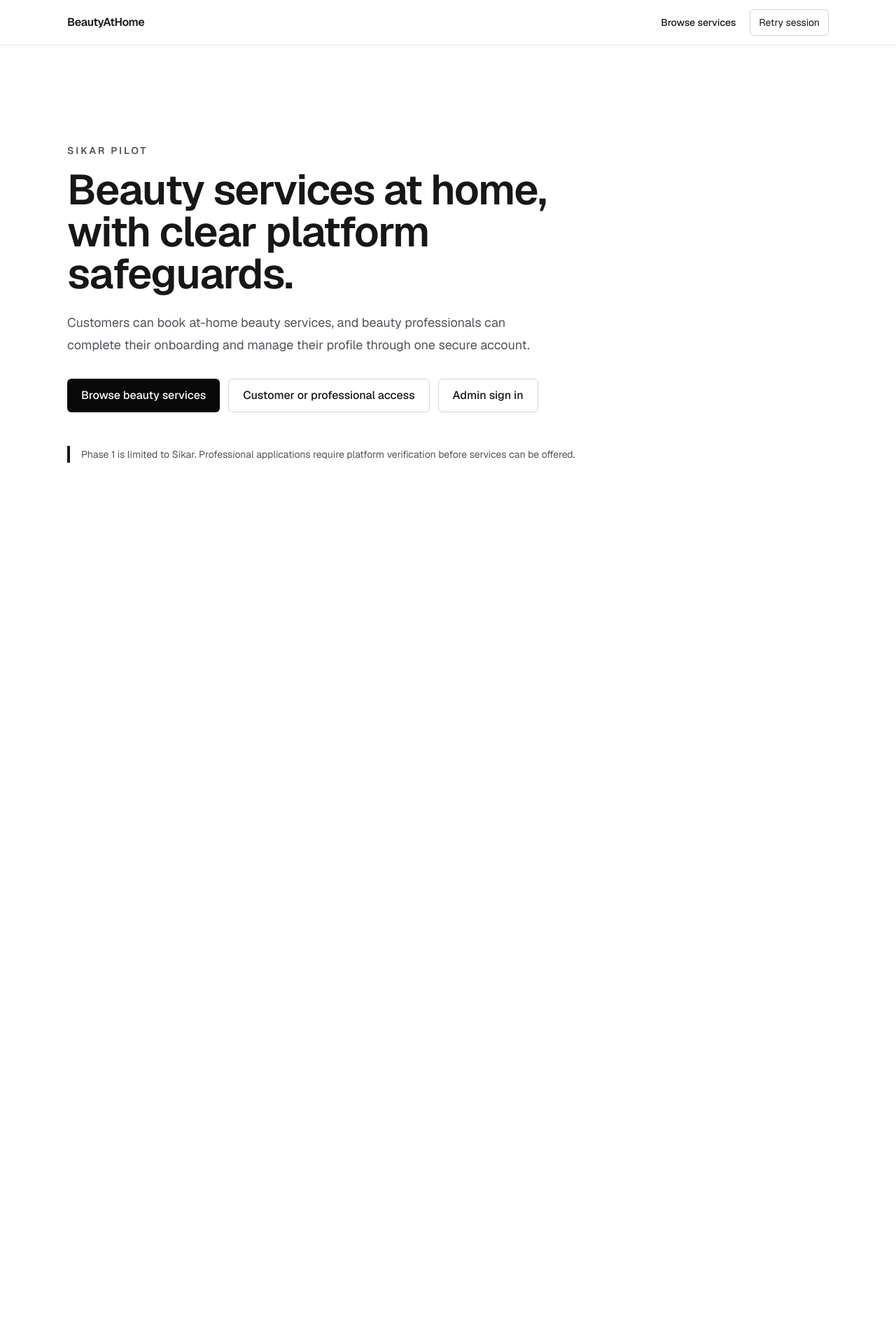
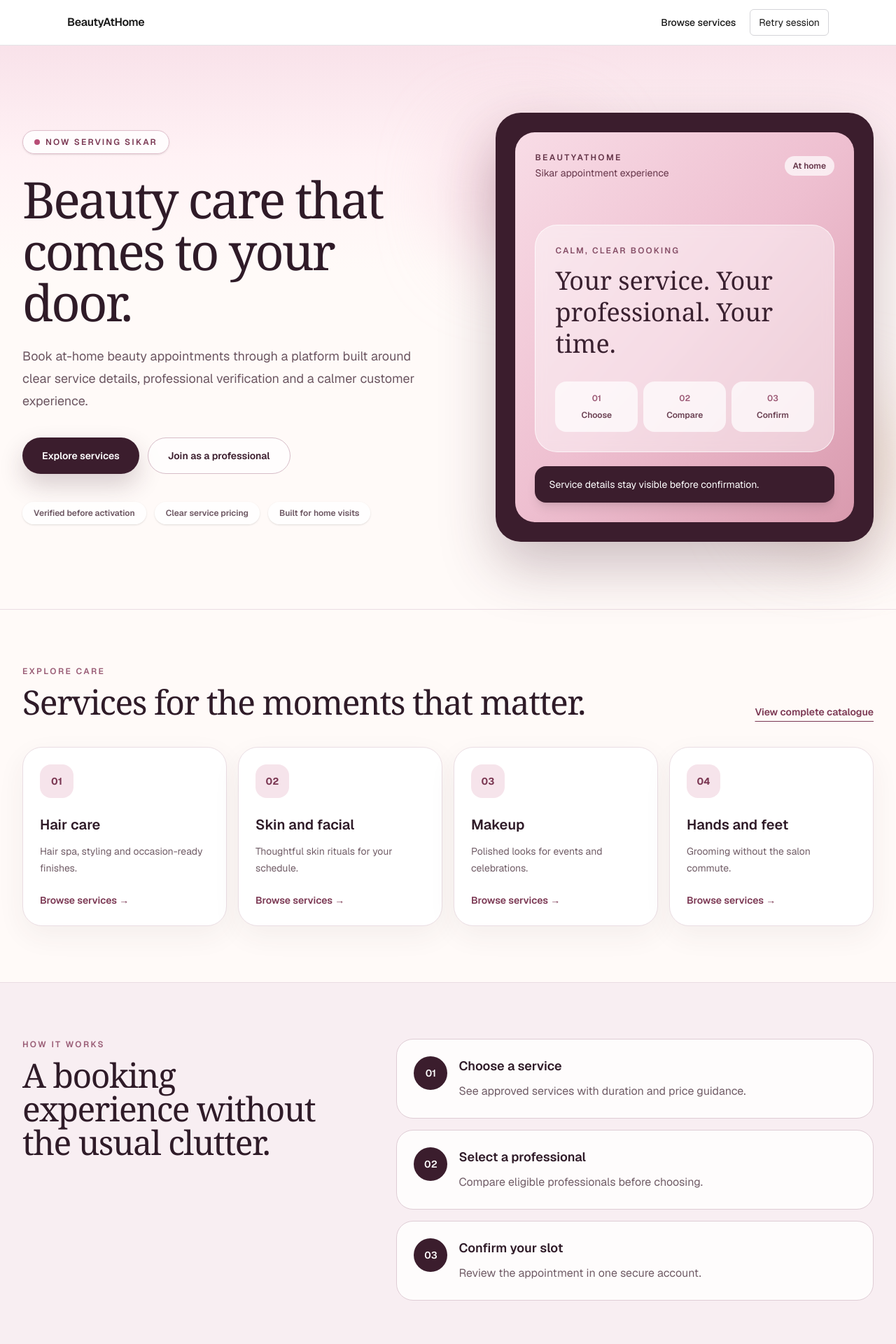
Before and after one commit to nitinkumawat9661/beautyathome, a Next.js app in the folder apps/web/: page / in a window 1280 px wide. Shown: the top 1920 px of the page at 70% size. Before the commit the page ends 800 px from the top, so only its background shows below. Built offline with nearby package versions, Linux system fonts and the light colour scheme; no server answers.

Commit message:
feat(web): redesign premium marketplace homepage

```diff
--- a/apps/web/src/app/page.tsx
+++ b/apps/web/src/app/page.tsx
@@ -1,44 +1,174 @@
 import Link from 'next/link';
+
+const categories = [
+  ['Hair care', 'Hair spa, styling and occasion-ready finishes.'],
+  ['Skin and facial', 'Thoughtful skin rituals for your schedule.'],
+  ['Makeup', 'Polished looks for events and celebrations.'],
+  ['Hands and feet', 'Grooming without the salon commute.'],
+] as const;
+
+const steps = [
+  ['01', 'Choose a service', 'See approved services with duration and price guidance.'],
+  ['02', 'Select a professional', 'Compare eligible professionals before choosing.'],
+  ['03', 'Confirm your slot', 'Review the appointment in one secure account.'],
+] as const;
 
 export default function Home() {
   return (
-    <main className="mx-auto flex w-full max-w-6xl flex-1 flex-col justify-center px-5 py-16 sm:px-8 lg:py-24">
-      <section aria-labelledby="home-title" className="max-w-3xl">
-        <p className="mb-4 text-sm font-semibold uppercase tracking-[0.2em] text-zinc-600 dark:text-zinc-400">
-          Sikar pilot
+    <main className="flex-1 overflow-hidden bg-[#fffaf8] text-[#2f1b28] dark:bg-[#171014] dark:text-[#fff7fa]">
+      <section className="relative border-b border-[#eadde3] dark:border-[#3a2932]">
+        <div className="absolute inset-x-0 top-0 h-80 bg-gradient-to-b from-[#f7dce6] via-[#fff0f4] to-transparent opacity-80 dark:from-[#4a2838] dark:via-[#281820]" />
+        <div className="relative mx-auto grid w-full max-w-7xl gap-14 px-5 py-16 sm:px-8 lg:grid-cols-[1.05fr_0.95fr] lg:items-center lg:gap-20 lg:py-24">
+          <div>
+            <div className="inline-flex items-center gap-2 rounded-full border border-[#dfbecb] bg-white/80 px-4 py-2 text-xs font-semibold uppercase tracking-[0.18em] text-[#7b3853] shadow-sm backdrop-blur dark:border-[#674353] dark:bg-[#24171e]/80 dark:text-[#f0b8ce]">
+              <span className="h-2 w-2 rounded-full bg-[#b84d76]" />
+              Now serving Sikar
+            </div>
+            <h1 className="mt-7 max-w-3xl font-serif text-5xl leading-[1.02] tracking-[-0.04em] sm:text-6xl lg:text-7xl">
+              Beauty care that comes to your door.
+            </h1>
+            <p className="mt-6 max-w-2xl text-lg leading-8 text-[#6c5661] dark:text-[#d7c4cc]">
+              Book at-home beauty appointments through a platform built around clear service details,
+              professional verification and a calmer customer experience.
             </p>
-        <h1 id="home-title" className="text-4xl font-semibold tracking-tight sm:text-6xl">
-          Beauty services at home, with clear platform safeguards.
-        </h1>
-        <p className="mt-6 max-w-2xl text-lg leading-8 text-zinc-600 dark:text-zinc-300">
-          Customers can book at-home beauty services, and beauty professionals can complete their
-          onboarding and manage their profile through one secure account.
-        </p>
-        <div className="mt-8 flex flex-col gap-3 sm:flex-row">
+            <div className="mt-9 flex flex-col gap-3 sm:flex-row">
               <Link
-            className="inline-flex min-h-12 items-center justify-center rounded-md bg-zinc-950 px-5 font-medium text-white hover:bg-zinc-800 dark:bg-zinc-100 dark:text-zinc-950 dark:hover:bg-white"
+                className="inline-flex min-h-13 items-center justify-center rounded-full bg-[#3b1d2d] px-7 text-sm font-semibold text-white shadow-[0_16px_35px_rgba(59,29,45,0.2)] transition hover:-translate-y-0.5 hover:bg-[#54283d] dark:bg-[#f6d6e2] dark:text-[#2f1b28]"
                 href="/services"
               >
-            Browse beauty services
+                Explore services
               </Link>
               <Link
-            className="inline-flex min-h-12 items-center justify-center rounded-md border border-zinc-300 px-5 font-medium hover:bg-zinc-100 dark:border-zinc-700 dark:hover:bg-zinc-900"
+                className="inline-flex min-h-13 items-center justify-center rounded-full border border-[#d7bdc8] bg-white/70 px-7 text-sm font-semibold text-[#3b1d2d] transition hover:-translate-y-0.5 hover:bg-white dark:border-[#62404f] dark:bg-[#24171e] dark:text-[#f8e8ee]"
                 href="/auth"
               >
-            Customer or professional access
+                Join as a professional
               </Link>
+            </div>
+            <div className="mt-10 flex flex-wrap gap-3 text-xs font-semibold text-[#6c5661] dark:text-[#d7c4cc]">
+              {['Verified before activation', 'Clear service pricing', 'Built for home visits'].map(
+                (item) => (
+                  <span className="rounded-full bg-white/80 px-4 py-2 shadow-sm dark:bg-[#281a21]" key={item}>
+                    {item}
+                  </span>
+                ),
+              )}
+            </div>
+          </div>
+
+          <div className="relative mx-auto w-full max-w-xl">
+            <div className="absolute -left-8 top-12 h-36 w-36 rounded-full bg-[#efbfd1] blur-3xl dark:bg-[#7a3854]" />
+            <div className="absolute -right-5 bottom-8 h-40 w-40 rounded-full bg-[#ead2bd] blur-3xl dark:bg-[#694735]" />
+            <div className="relative overflow-hidden rounded-[2.25rem] bg-[#3b1d2d] p-5 shadow-[0_35px_80px_rgba(74,36,54,0.28)] sm:p-7">
+              <div className="min-h-[480px] rounded-[1.75rem] bg-gradient-to-br from-[#f8dce6] via-[#eebfd0] to-[#d99aae] p-7">
+                <div className="flex items-center justify-between text-[#66364a]">
+                  <div>
+                    <p className="text-xs font-semibold uppercase tracking-[0.2em]">BeautyAtHome</p>
+                    <p className="mt-1 text-sm">Sikar appointment experience</p>
+                  </div>
+                  <span className="rounded-full bg-white/70 px-3 py-1.5 text-xs font-semibold">At home</span>
+                </div>
+                <div className="mt-16 rounded-[2rem] border border-white/70 bg-white/45 p-7 backdrop-blur-sm">
+                  <p className="text-xs font-semibold uppercase tracking-[0.18em] text-[#875068]">
+                    Calm, clear booking
+                  </p>
+                  <h2 className="mt-3 font-serif text-4xl leading-tight text-[#3a2130]">
+                    Your service. Your professional. Your time.
+                  </h2>
+                  <div className="mt-8 grid grid-cols-3 gap-2 text-center text-xs font-semibold text-[#6a4052]">
+                    {['Choose', 'Compare', 'Confirm'].map((label, index) => (
+                      <div className="rounded-2xl bg-white/70 px-2 py-4" key={label}>
+                        <span className="mb-2 block text-[#9b5874]">0{index + 1}</span>
+                        {label}
+                      </div>
+                    ))}
+                  </div>
+                </div>
+                <div className="mt-5 rounded-2xl bg-[#3b1d2d] px-5 py-4 text-sm text-white shadow-lg">
+                  Service details stay visible before confirmation.
+                </div>
+              </div>
+            </div>
+          </div>
+        </div>
+      </section>
+
+      <section className="mx-auto w-full max-w-7xl px-5 py-16 sm:px-8 sm:py-20">
+        <div className="flex flex-col gap-4 sm:flex-row sm:items-end sm:justify-between">
+          <div>
+            <p className="text-xs font-semibold uppercase tracking-[0.2em] text-[#9a5d76] dark:text-[#e1a8bf]">
+              Explore care
+            </p>
+            <h2 className="mt-3 font-serif text-4xl tracking-[-0.03em] sm:text-5xl">
+              Services for the moments that matter.
+            </h2>
+          </div>
+          <Link className="text-sm font-semibold text-[#7b3853] underline underline-offset-8 dark:text-[#efb6cc]" href="/services">
+            View complete catalogue
+          </Link>
+        </div>
+        <div className="mt-10 grid gap-4 sm:grid-cols-2 lg:grid-cols-4">
+          {categories.map(([title, description], index) => (
             <Link
-            className="inline-flex min-h-12 items-center justify-center rounded-md border border-zinc-300 px-5 font-medium hover:bg-zinc-100 dark:border-zinc-700 dark:hover:bg-zinc-900"
-            href="/admin/sign-in"
+              className="group rounded-[1.75rem] border border-[#eadde3] bg-white p-6 shadow-[0_14px_40px_rgba(76,43,58,0.06)] transition hover:-translate-y-1 hover:border-[#d9b4c3] hover:shadow-[0_20px_45px_rgba(76,43,58,0.11)] dark:border-[#3d2b34] dark:bg-[#21161c]"
+              href="/services"
+              key={title}
             >
-            Admin sign in
+              <span className="flex h-12 w-12 items-center justify-center rounded-2xl bg-[#f6e4eb] text-sm font-bold text-[#7b3853] group-hover:bg-[#3b1d2d] group-hover:text-white dark:bg-[#4b2c3a] dark:text-[#f3bfd3]">
+                0{index + 1}
+              </span>
+              <h3 className="mt-6 text-xl font-semibold">{title}</h3>
+              <p className="mt-3 text-sm leading-6 text-[#715d67] dark:text-[#cdbac3]">{description}</p>
+              <span className="mt-6 inline-flex text-sm font-semibold text-[#7b3853] dark:text-[#edb3ca]">
+                Browse services →
+              </span>
+            </Link>
+          ))}
+        </div>
+      </section>
+
+      <section id="how-it-works" className="border-y border-[#eadde3] bg-[#f8eef2] dark:border-[#3a2932] dark:bg-[#20151b]">
+        <div className="mx-auto grid w-full max-w-7xl gap-12 px-5 py-16 sm:px-8 lg:grid-cols-[0.8fr_1.2fr] lg:gap-20 lg:py-20">
+          <div>
+            <p className="text-xs font-semibold uppercase tracking-[0.2em] text-[#9a5d76] dark:text-[#e1a8bf]">
+              How it works
+            </p>
+            <h2 className="mt-3 font-serif text-4xl tracking-[-0.03em] sm:text-5xl">
+              A booking experience without the usual clutter.
+            </h2>
+          </div>
+          <div className="grid gap-4">
+            {steps.map(([number, title, description]) => (
+              <article className="grid gap-4 rounded-[1.5rem] border border-[#dfcdd5] bg-white/80 p-6 sm:grid-cols-[auto_1fr] dark:border-[#4a3440] dark:bg-[#291b22]" key={number}>
+                <span className="flex h-12 w-12 items-center justify-center rounded-full bg-[#3b1d2d] text-sm font-semibold text-white dark:bg-[#f1c8d8] dark:text-[#321d28]">
+                  {number}
+                </span>
+                <div>
+                  <h3 className="text-lg font-semibold">{title}</h3>
+                  <p className="mt-2 leading-7 text-[#715d67] dark:text-[#cdbac3]">{description}</p>
+                </div>
+              </article>
+            ))}
+          </div>
+        </div>
+      </section>
+
+      <section className="mx-auto w-full max-w-7xl px-5 py-16 sm:px-8 sm:py-20">
+        <div className="rounded-[2rem] bg-[#3b1d2d] px-7 py-10 text-white shadow-[0_30px_70px_rgba(59,29,45,0.2)] sm:px-10 lg:flex lg:items-center lg:justify-between lg:gap-12 lg:px-14">
+          <div className="max-w-2xl">
+            <p className="text-xs font-semibold uppercase tracking-[0.2em] text-[#e9b7ca]">For beauty professionals</p>
+            <h2 className="mt-3 font-serif text-4xl tracking-[-0.03em] sm:text-5xl">
+              Bring your expertise to customers across Sikar.
+            </h2>
+            <p className="mt-5 leading-7 text-[#ead8df]">
+              Complete platform verification and manage your profile through a dedicated workspace.
+            </p>
+          </div>
+          <Link className="mt-8 inline-flex min-h-13 items-center justify-center rounded-full bg-white px-7 text-sm font-semibold text-[#3b1d2d] lg:mt-0" href="/auth">
+            Start professional onboarding
           </Link>
         </div>
       </section>
-      <aside className="mt-12 border-l-4 border-zinc-900 pl-4 text-sm leading-6 text-zinc-600 dark:border-zinc-100 dark:text-zinc-400">
-        Phase 1 is limited to Sikar. Professional applications require platform verification before
-        services can be offered.
-      </aside>
     </main>
   );
 }
```
Lines whose indentation alone changed are shown as unchanged.
